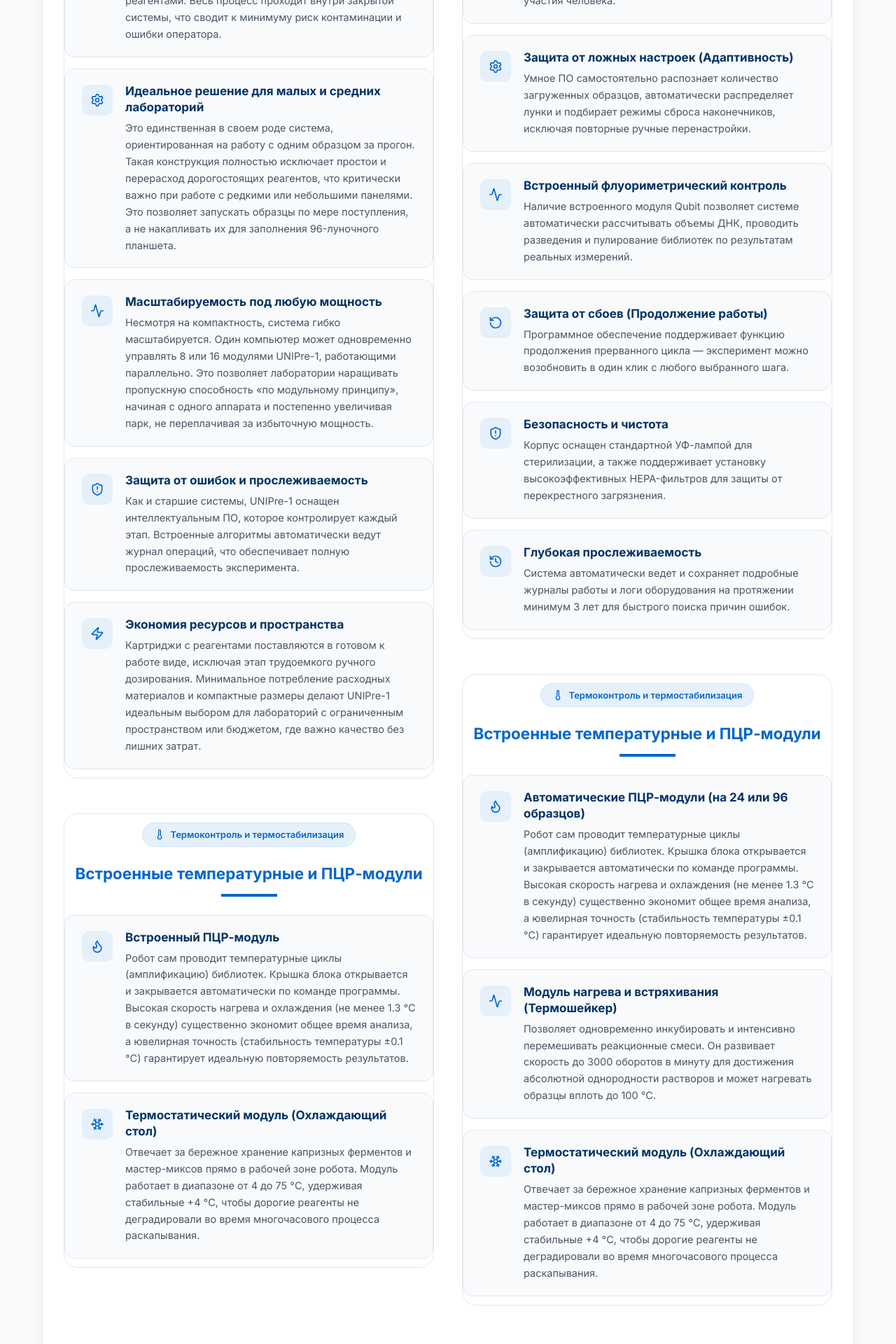
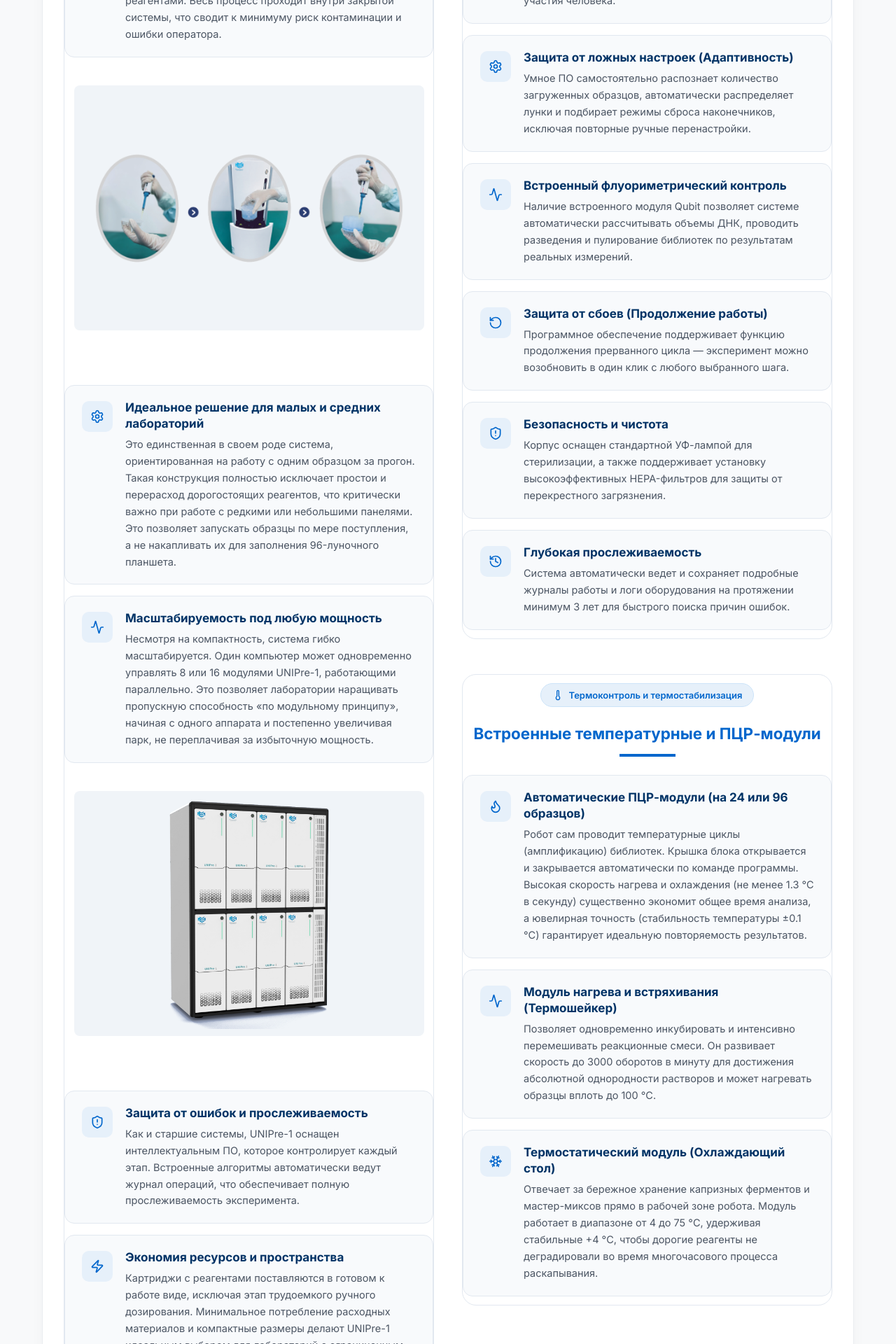
Before and after one commit to alexurpimenov-prog/ME-instruments, a React (Vite) app: page / in a window 1280 px wide. Shown: the part 5220-7140 px from the top of the page at 70% size. Built offline with nearby package versions, Linux system fonts and the light colour scheme.

Commit message:
Update ProcessFlow.tsx

```diff
--- a/src/components/ProcessFlow.tsx
+++ b/src/components/ProcessFlow.tsx
@@ -82,6 +82,18 @@
                 </div>
               </div>
 
+              <div style={{ display: 'flex', justifyContent: 'center', margin: '1.5rem 0 2rem 0' }}>
+                <div className="image-placeholder-large" style={{ width: '100%', maxWidth: '500px' }}>
+                  <ImageSlot
+                    src="images/UNIPre-1_3.png"
+                    alt="UNIPre-1 схема работы"
+                    overrideSrc={imageOverrides["images/UNIPre-1_3.png"]}
+                    onImageUploaded={onImageUploaded}
+                    className="w-full h-full"
+                  />
+                </div>
+              </div>
+
               <div className="unified-tech-item">
                 <div className="unified-tech-icon-wrapper">
                   <Settings className="w-5 h-5 text-[#0066cc]" />
@@ -106,6 +118,18 @@
                 </div>
               </div>
 
+              <div style={{ display: 'flex', justifyContent: 'center', margin: '1.5rem 0 2rem 0' }}>
+                <div className="image-placeholder-large" style={{ width: '100%', maxWidth: '500px' }}>
+                  <ImageSlot
+                    src="images/UNIPre-1_2.png"
+                    alt="UNIPre-1 масштабируемость"
+                    overrideSrc={imageOverrides["images/UNIPre-1_2.png"]}
+                    onImageUploaded={onImageUploaded}
+                    className="w-full h-full"
+                  />
+                </div>
+              </div>
+
               <div className="unified-tech-item">
                 <div className="unified-tech-icon-wrapper">
                   <ShieldAlert className="w-5 h-5 text-[#0066cc]" />
@@ -126,44 +150,6 @@
                   <h4 className="unified-tech-item-title">Экономия ресурсов и пространства</h4>
                   <p className="unified-tech-item-desc">
                     Картриджи с реагентами поставляются в готовом к работе виде, исключая этап трудоемкого ручного дозирования. Минимальное потребление расходных материалов и компактные размеры делают UNIPre-1 идеальным выбором для лабораторий с ограниченным пространством или бюджетом, где важно качество без лишних затрат.
-                  </p>
-                </div>
-              </div>
-            </div>
-          </div>
-
-          <div className="unified-tech-card" style={{ boxShadow: 'none', padding: '12px 0' }}>
-            <div className="unified-tech-header">
-              <div className="unified-tech-badge">
-                <Thermometer className="w-4 h-4 text-[#0066cc]" />
-                <span>Термоконтроль и термостабилизация</span>
-              </div>
-              <h3 className="unified-tech-title" style={{ fontSize: '1.4rem', marginTop: '8px' }}>
-                Встроенные температурные и ПЦР-модули
-              </h3>
-            </div>
-
-            <div className="unified-tech-list" style={{ marginTop: '24px' }}>
-              <div className="unified-tech-item">
-                <div className="unified-tech-icon-wrapper">
-                  <Flame className="w-5 h-5 text-[#0066cc]" />
-                </div>
-                <div className="unified-tech-item-content">
-                  <h4 className="unified-tech-item-title">Встроенный ПЦР-модуль</h4>
-                  <p className="unified-tech-item-desc">
-                    Робот сам проводит температурные циклы (амплификацию) библиотек. Крышка блока открывается и закрывается автоматически по команде программы. Высокая скорость нагрева и охлаждения (не менее 1.3 °C в секунду) существенно экономит общее время анализа, а ювелирная точность (стабильность температуры ±0.1 °C) гарантирует идеальную повторяемость результатов.
-                  </p>
-                </div>
-              </div>
-
-              <div className="unified-tech-item">
-                <div className="unified-tech-icon-wrapper">
-                  <Snowflake className="w-5 h-5 text-[#0066cc]" />
-                </div>
-                <div className="unified-tech-item-content">
-                  <h4 className="unified-tech-item-title">Термостатический модуль (Охлаждающий стол)</h4>
-                  <p className="unified-tech-item-desc">
-                    Отвечает за бережное хранение капризных ферментов и мастер-миксов прямо в рабочей зоне робота. Модуль работает в диапазоне от 4 до 75 °C, удерживая стабильные +4 °C, чтобы дорогие реагенты не деградировали во время многочасового процесса раскапывания.
                   </p>
                 </div>
               </div>
```
